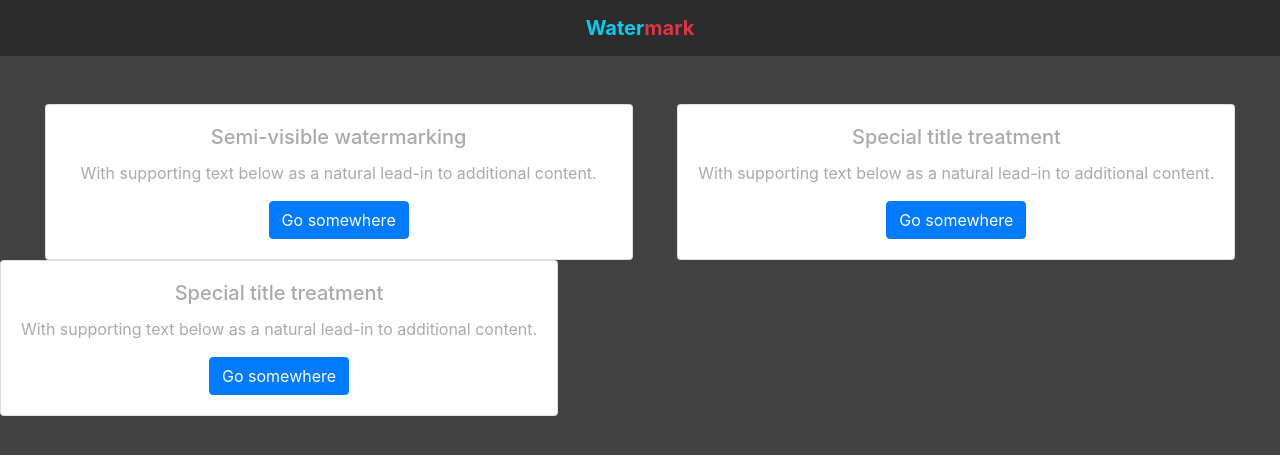
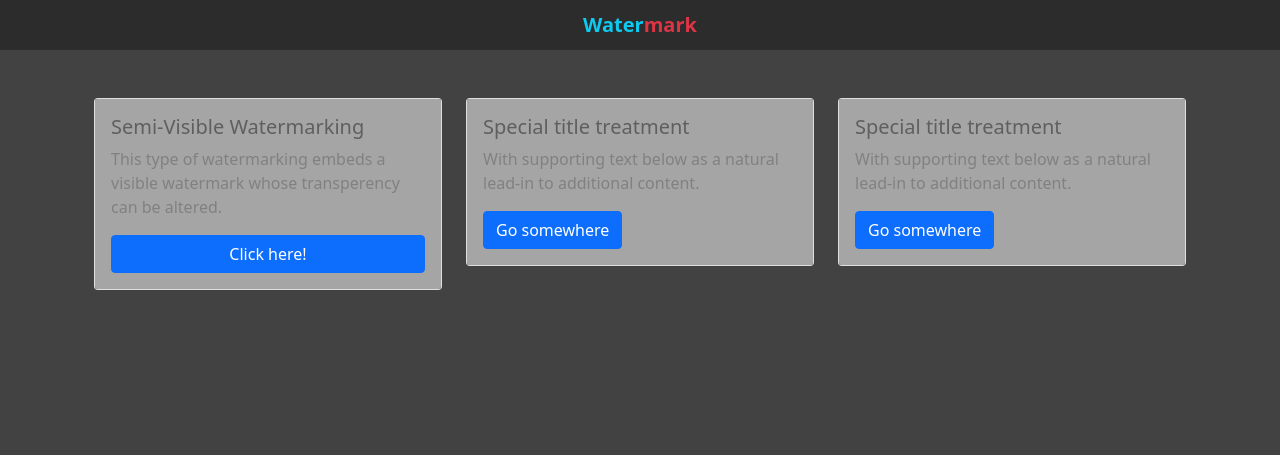
Before and after one commit to SubZer0811/image-watermarking, a Flask app: page / in a window 1280 px wide. Shown: the top 455 px of the page. Run offline with Flask 2, Linux system fonts and the light colour scheme.

Commit message:
Completed frontend for index and semi-visible watermarking. Added file_respond which can be used to download a file. the argument needs to be the filename alone.

```diff
--- a/app.py
+++ b/app.py
@@ -23,9 +23,13 @@ class semi_visible_pos_form(FlaskForm):
 	alpha = FloatField(label="alpha", id='alpha')
 	submit = SubmitField(label="Generate")
 
+@app.route('/download_file/<name>')
+def file_respond(name):
+	return send_file(f'static/{name}', as_attachment=True)
+
 @app.route('/download/<name>')
 def return_files(name):
-	return send_file(session[name])
+	return send_file(session[name], as_attachment=True)
 
 @app.route('/')
 def home():
@@ -59,9 +63,9 @@ def download_image():
 
 	image = cv2.imread(f"static/{session['image']}")
 	watermark = cv2.imread(f"static/{session['watermark']}")
-	wm_img = semi_visible_WM(image, watermark, pos=[int(req['x']), int(req['y'])])
-	cv2.imwrite('static/output1.png', wm_img)
-	return render_template("semi-visible/download_image.html", img='static/output1.png')
+	wm_img = semi_visible_WM(image, watermark, pos=[int(req['x']), int(req['y'])], alpha=float(req['alpha']))
+	cv2.imwrite('static/output.png', wm_img)
+	return render_template("semi-visible/download_image.html", img='output.png')
 
 
 @app.route('/checksum_watermarking')
--- a/templates/base.html
+++ b/templates/base.html
@@ -6,12 +6,20 @@
 		<meta charset="utf-8">
 		<meta name="viewport" content="width=device-width, initial-scale=1, shrink-to-fit=no">
 		<!-- Bootstrap CSS -->
-		<link rel="stylesheet" href="https://cdn.jsdelivr.net/npm/bootstrap@4.5.3/dist/css/bootstrap.min.css"
-			integrity="sha384-TX8t27EcRE3e/ihU7zmQxVncDAy5uIKz4rEkgIXeMed4M0jlfIDPvg6uqKI2xXr2" crossorigin="anonymous">
+		<link href="https://cdn.jsdelivr.net/npm/bootstrap@5.0.0/dist/css/bootstrap.min.css" rel="stylesheet" integrity="sha384-wEmeIV1mKuiNpC+IOBjI7aAzPcEZeedi5yW5f2yOq55WWLwNGmvvx4Um1vskeMj0" crossorigin="anonymous">
 		<style type="text/css">
 			body {
 				background: #424242	!important;
 				color: #aaaaaa;
+			}
+			.card-title{
+				color: #5f5f5f !important;
+			}
+			.card-text{
+				color: #818181 !important;
+			}
+			.card-body{
+				background: #a5a5a5;
 			}
 		</style>
 
@@ -32,10 +40,12 @@
 				<b><span style="color: #0dcaf0;">Water</span><span style="color: #dc3545;">mark</span></b></a>
 			</div>
 		</nav>
-		<div class="container-fluid" style="padding-top:3rem;">
-		{% block content %}
+		<div style="padding-top:3rem;">
+			<div class="container">
+				{% block content %}
 
-		{% endblock %}
-	</div>
+				{% endblock %}
+			</div>
+		</div>
 	</body>
 </html>
--- a/templates/index.html
+++ b/templates/index.html
@@ -5,20 +5,20 @@ Watermark - Home
 
 {% block content %}
 
-<div class="row align-items-start">
-	<div class="col"></div>
-	<div>
-		<div class="col card text-center"">
+
+<div class="container">
+	<div class="row">
+		<div class="col-md-4">
+			<div class="card">
 				<div class="card-body">
-				<h5 class="card-title">Semi-visible watermarking</h5>
-				<p class="card-text">With supporting text below as a natural lead-in to additional content.</p>
-				<a href="#" class="btn btn-primary">Go somewhere</a>
+					<h5 class="card-title">Semi-Visible Watermarking</h5>
+					<p class="card-text">This type of watermarking embeds a visible watermark whose transperency can be altered.</p>
+					<a href="{{ url_for('upload_image_form') }}" class="btn btn-primary d-grid gap-2">Click here!</a>
 				</div>
 			</div>
 		</div>
-	<div class="col"></div>
-	<div>
-		<div class="card text-center">
+		<div class="col-md-4">
+			<div class="card">
 				<div class="card-body">
 					<h5 class="card-title">Special title treatment</h5>
 					<p class="card-text">With supporting text below as a natural lead-in to additional content.</p>
@@ -26,9 +26,8 @@ Watermark - Home
 				</div>
 			</div>
 		</div>
-	<div class="col"></div>
-	<div>
-		<div class="card text-center">
+		<div class="col-md-4">
+			<div class="card">
 				<div class="card-body">
 					<h5 class="card-title">Special title treatment</h5>
 					<p class="card-text">With supporting text below as a natural lead-in to additional content.</p>
@@ -36,7 +35,6 @@ Watermark - Home
 				</div>
 			</div>
 		</div>
-	<div class="col"></div>
 	</div>
-
+</div>
 {% endblock %}
```
Also changed, not shown: templates/semi-visible/download_image.html (+23 -3 lines), templates/semi-visible/upload_image.html (+25 -6 lines), templates/semi-visible/view_image.html (+47 -15 lines), 1 other file. Lines whose indentation alone changed are shown as unchanged.
